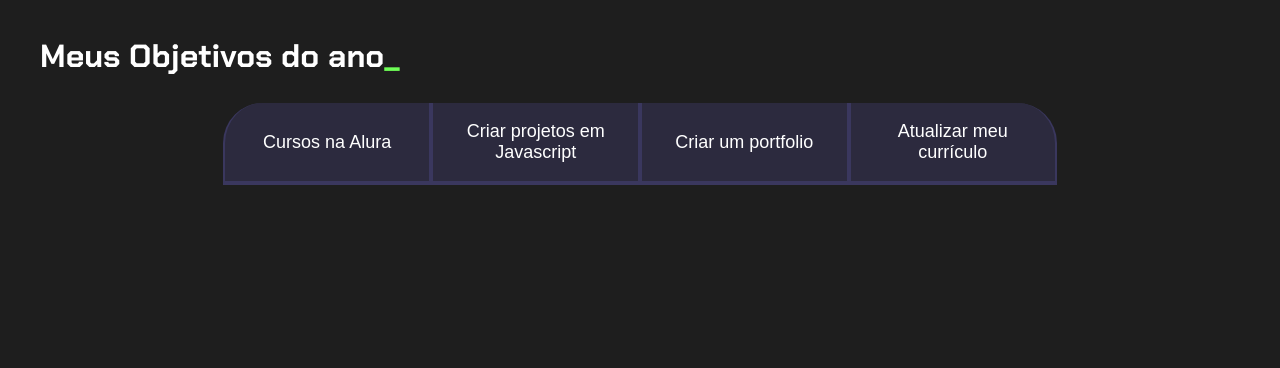
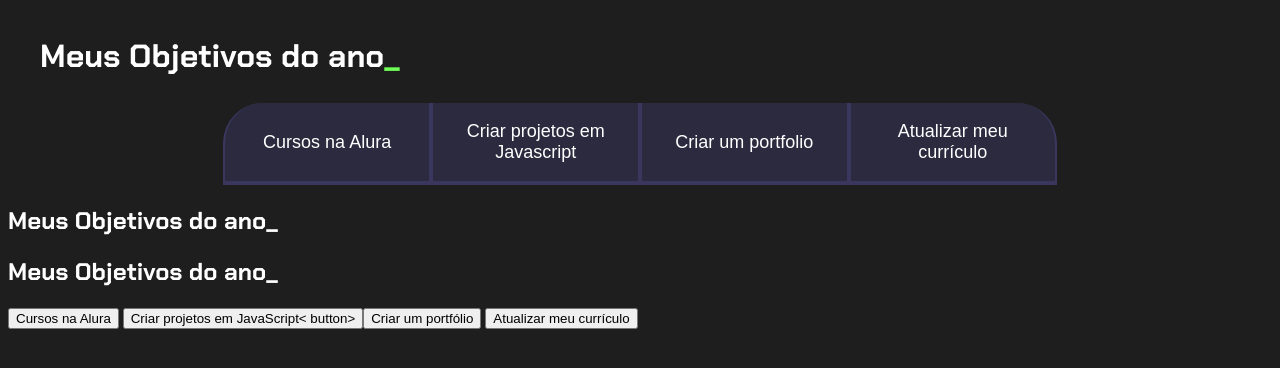
Before and after one commit to 143108/2k24, a plain HTML site: page index.html in a window 1280 px wide. Drawn offline with Linux system fonts and the light colour scheme.

Commit message:
Update index.html

```diff
--- a/index.html
+++ b/index.html
@@ -20,3 +20,26 @@
     </section>
 </body>
 </html>
+   <body>
+<body>
+<section class=”conteudo-principal”></section>
+<h2 class=”titulo-principal”>Meus Objetivos do ano_</h2>
+</body>
+<body>
+<section class=”conteudo-principal”></section>
+<h2 class=”titulo-principal”>Meus Objetivos do ano_</h2>
+<div class=”botoes”>
+<button class=”botao”>Cursos na Alura</button>
+<button class=”botao”>Criar projetos em JavaScript<
+button>
+<button class=”botao”>Criar um portfólio</button>
+<button class=”botao”>Atualizar meu currículo</button>
+</div>
+</body>
+    <head>
+<meta charset=”UTF-8”>
+<meta name=”viewport” content=”width=device-width,
+initial-scale=1.0”>
+<title>Meus objetivos do ano</title>
+<link rel=”stylesheet” href=”style.css”>
+</head>
```
